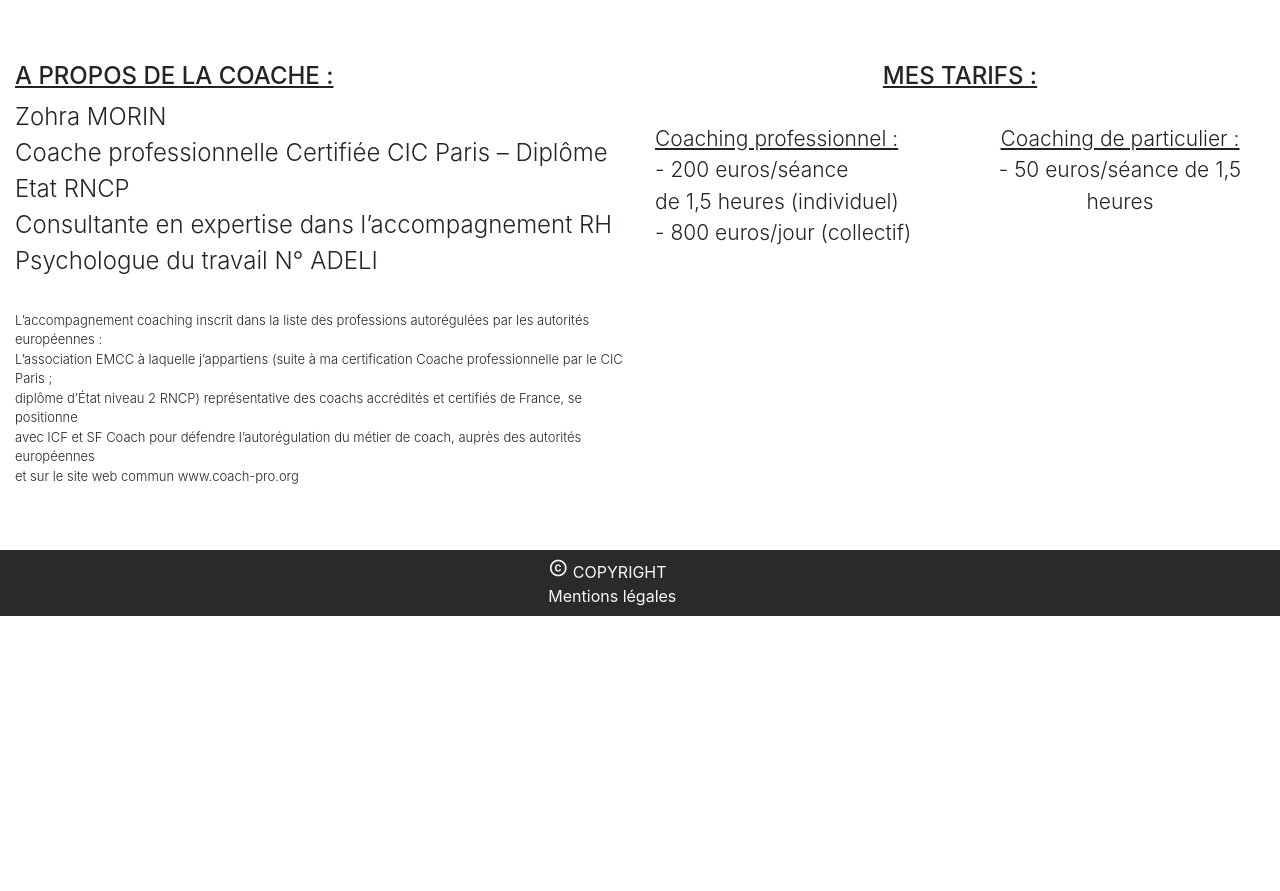
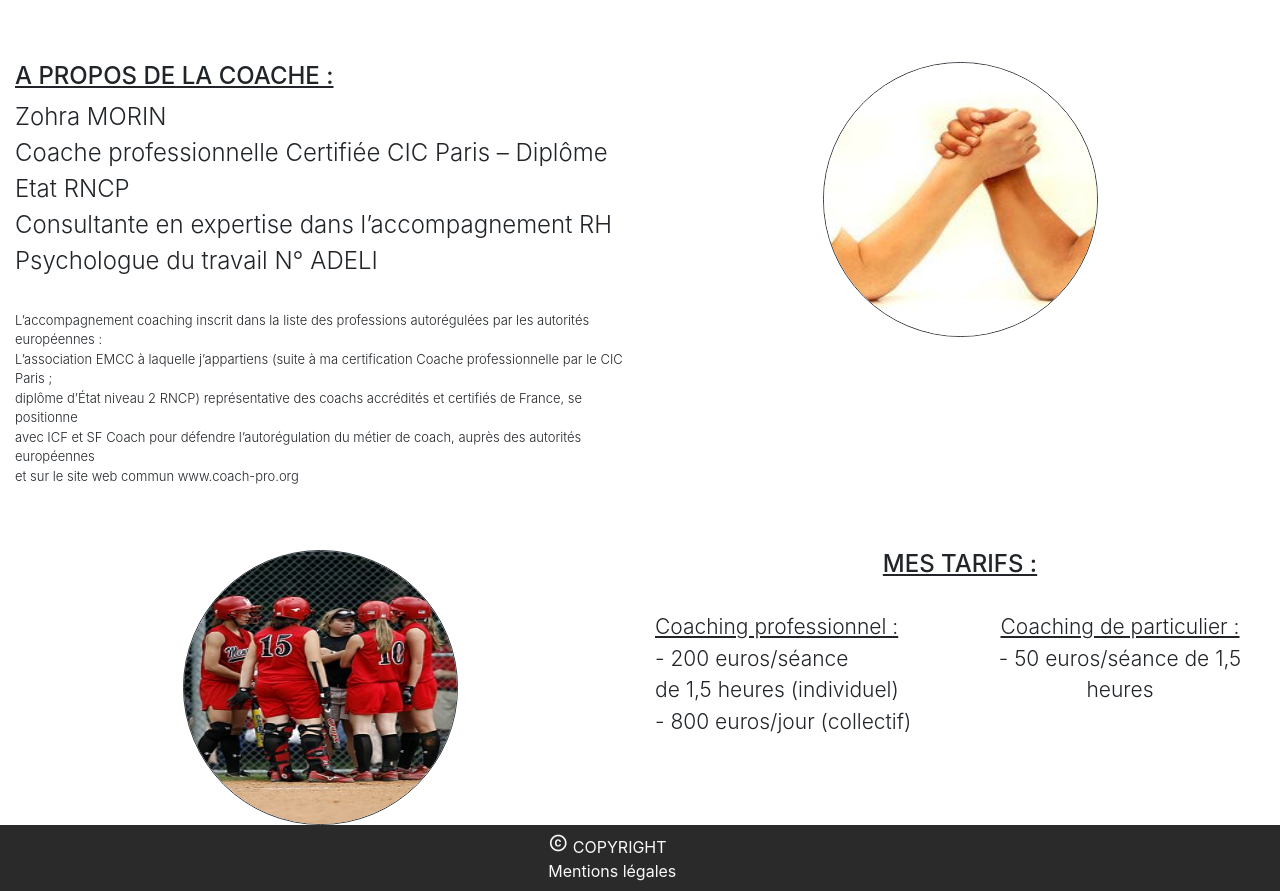
Before and after one commit to HoussenMoussadjy/projetCoachZohra, a plain HTML site: page index.html in a window 1280 px wide. Shown: the part 3356-4247 px from the top of the page. Before the commit the page ends 3972 px from the top, so only its background shows below. Drawn offline with nearby package versions, Linux system fonts and the light colour scheme.

Commit message:
improve code and add new elements

```diff
--- a/index.html
+++ b/index.html
@@ -208,10 +208,20 @@
             </p>
         </div>
 
+        <div class="col-sm-6 text-center">
+            <img src="assets/BRAS_DE_FER.jpg" class="rounded-circle border border-dark" alt="">
+        </div>
+    </div>
+
+    <div class="row">
+        <div class="col-sm-6 text-center">
+            <img src="assets/EQUIPE_SPORT_FILLES.jpg" class="rounded-circle border border-dark" alt="">
+        </div>
+
         <div class="col-sm-6">
-            <h4 class="text-center "><u>MES TARIFS :</u></h4>
+            <h4 class="text-center"><u>MES TARIFS :</u></h4>
 
-            <div class="row justify-content-between fnt-2 font-weight-light fnt-6">
+            <div class="row fnt-2 font-weight-light fnt-6">
                 <div class="col-sm-6">
                     <u>Coaching professionnel :</u>
                     <br>- 200 euros/séance <br>de 1,5 heures (individuel)
@@ -222,9 +232,9 @@
                     <br>- 50 euros/séance de 1,5 heures
                 </div>
             </div>
-
         </div>
     </div>
+
     <div class="row justify-content-center text-light paddn-tp">
         <div class="col-sm-2">
             <i class="material-icons md-20 align-self-center">copyright</i>
--- a/styles.css
+++ b/styles.css
@@ -111,3 +111,8 @@
 .material-icons.md-20 {
     font-size: 20px;
 }
+
+.rounded-circle {
+    height: 275px;
+    width: 275px;
+}
```
